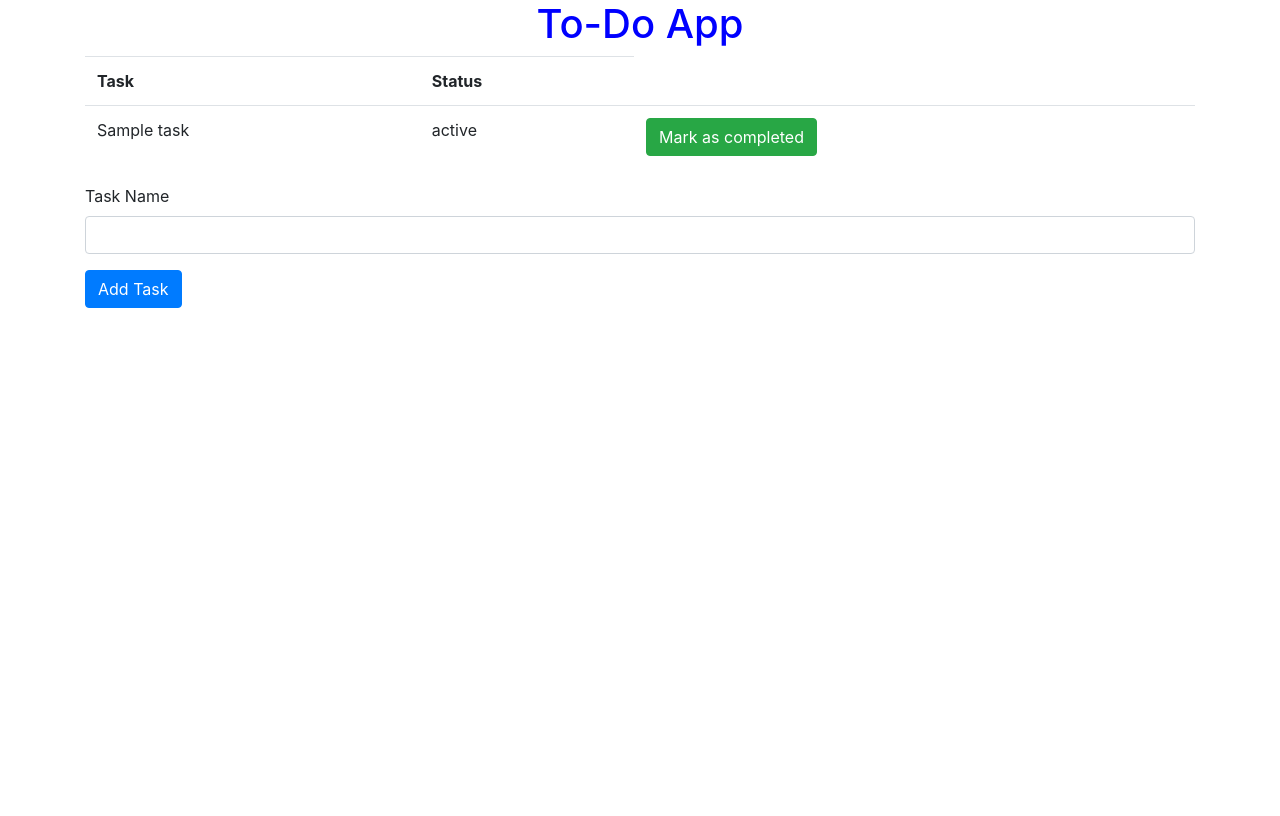
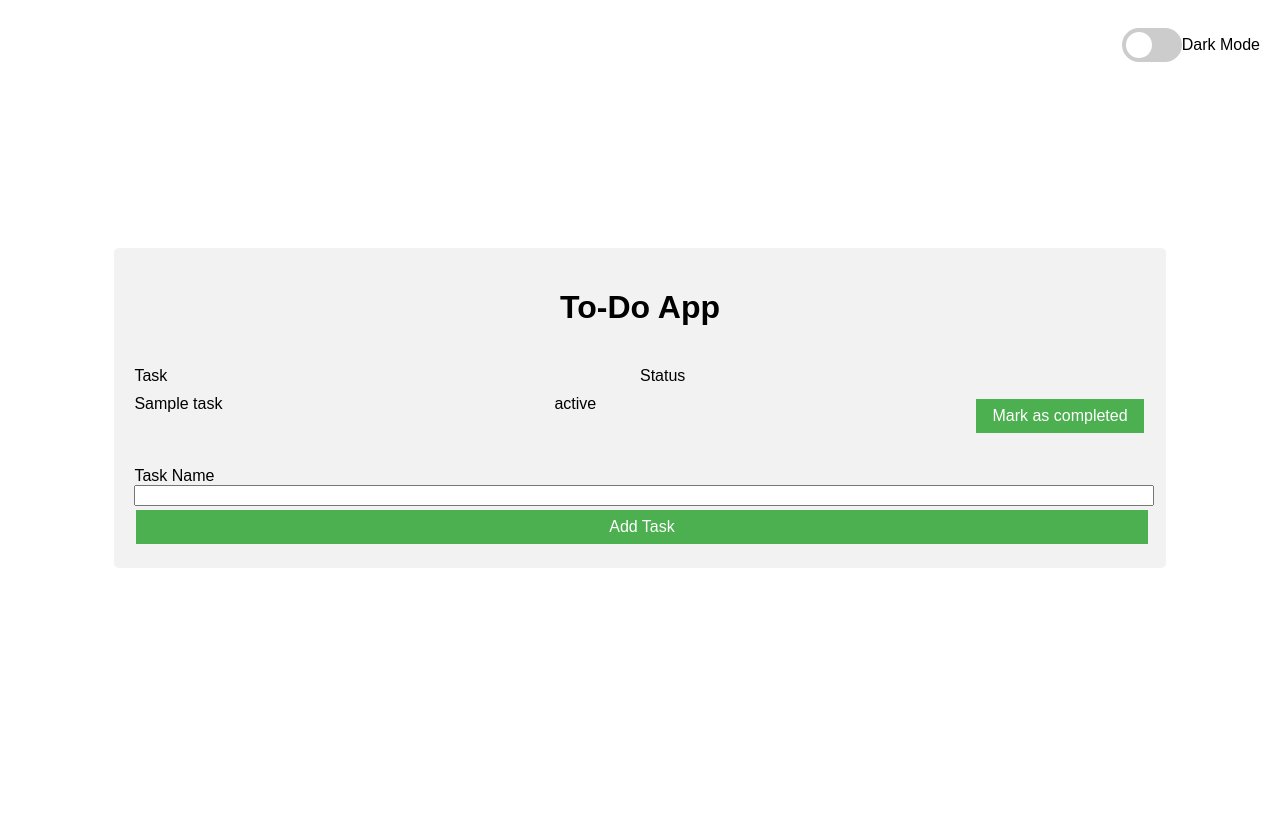
Before and after one commit to devdms/todo_flask, a Flask app: template templates/show_tasks.html in a window 1280 px wide. Before the commit the page ends 308 px from the top, so only its background shows below. Run offline with Flask 2, Linux system fonts and the light colour scheme; the template is opened without the code that fills it: most values are stand-ins (such as "Sample title", 1, 10 or a date in 2020); some libraries are stand-ins or nearby versions.

Commit message:
Mudanças a serem submetidas: 	modified:   main.py 	new file:   static/style.css 	renamed:    templates/styles-backup.css -> static/styles-backup.css 	modified:   tasks.db 	deleted:    templates/app.js 	modified:   templates/show_tasks.html 	deleted:    templates/style.css

```diff
--- a/main.py
+++ b/main.py
@@ -1,6 +1,7 @@
 from flask import Flask, render_template, request, redirect, url_for
 import sqlite3
 
+static_folder = 'static'
 app=Flask(__name__,template_folder='templates')
 
 # Conecta ao banco de dados
--- /dev/null
+++ b/static/style.css
@@ -0,0 +1,153 @@
+body {
+  display: flex;
+  flex-wrap: wrap;
+  justify-content: center;
+  align-items: center;
+  height: 100vh;
+  font-family: Arial, sans-serif;
+}
+
+.switch-container {
+  position: absolute;
+  top: 20px;
+  right: 20px;
+  display: flex;
+  align-items: center;
+}
+
+.switch {
+  position: relative;
+  display: inline-block;
+  width: 60px;
+  height: 34px;
+}
+
+input[type=checkbox] {
+  opacity: 0;
+  width: 0;
+  height: 0;
+}
+
+.slider {
+  position: absolute;
+  cursor: pointer;
+  top: 0;
+  left: 0;
+  right: 0;
+  bottom: 0;
+  background-color: #ccc;
+  -webkit-transition: .4s;
+  transition: .4s;
+  border-radius: 34px;
+}
+
+.slider:before {
+  position: absolute;
+  content: "";
+  height: 26px;
+  width: 26px;
+  left: 4px;
+  bottom: 4px;
+  background-color: white;
+  -webkit-transition: .4s;
+  transition: .4s;
+  border-radius: 50%;
+}
+
+input[type=checkbox]:checked + .slider {
+  background-color: #2196F3;
+}
+
+input[type=checkbox]:focus + .slider {
+  box-shadow: 0 0 1px #2196F3;
+}
+
+input[type=checkbox]:checked + .slider:before {
+  -webkit-transform: translateX(26px);
+  -ms-transform: translateX(26px);
+  transform: translateX(26px);
+}
+
+.slider.round {
+  border-radius: 34px;
+}
+
+.slider.round:before {
+  border-radius: 50%;
+}
+
+.container {
+  display: flex;
+  flex-direction: column;
+  align-items: center;
+  width: 80%;
+  background: #f2f2f2;
+  padding: 20px;
+  border-radius: 5px;
+}
+
+.text-center {
+  text-align: center;
+}
+
+.task-list {
+  width: 100%;
+  display: flex;
+  flex-direction: column;
+  align-items: center;
+  margin-top: 20px;
+}
+
+.task-list-header {
+  width: 100%;
+  display: flex;
+  justify-content: space-between;
+  margin-bottom: 10px;
+}
+
+.task-name {
+  flex: 1;
+}
+
+.task-status {
+  flex: 1;
+}
+
+.task-item {
+  width: 100%;
+  display: flex;
+  justify-content: space-between;
+  margin-bottom: 10px;
+  text-decoration: black;
+}
+
+.task-action {
+  display: flex;
+  justify-content: flex-end;
+}
+
+.btn {
+  background-color: #4CAF50; /* Green */
+  border: none;
+  color: white;
+  padding: 8px 16px;
+  text-align: center;
+  text-decoration: none;
+  display: inline-block;
+  font-size: 16px;
+  margin: 4px 2px;
+  cursor: pointer;
+}
+
+.add-task-form {
+  width: 100%;
+  margin-top: 20px;
+}
+
+.form-control {
+  width: 100%;
+}
+
+button[type=submit] {
+  width: 100%;
+}
--- a/templates/app.js
+++ /dev/null
@@ -1,25 +0,0 @@
-/* JS part */
-
-const toggleSwitch = document.querySelector('.switch input[type="checkbox"]');
-const currentTheme = localStorage.getItem('theme');
-
-if (currentTheme) {
-  document.documentElement.setAttribute('data-theme', currentTheme);
-
-  if (currentTheme === 'dark') {
-    toggleSwitch.checked = true;
-  }
-}
-
-function switchTheme(e) {
-  if (e.target.checked) {
-    document.documentElement.setAttribute('data-theme', 'dark');
-    localStorage.setItem('theme', 'dark');
-  }
-  else {
-    document.documentElement.setAttribute('data-theme', 'light');
-    localStorage.setItem('theme', 'light');
-  }
-}
-
-toggleSwitch.addEventListener('change', switchTheme, false);
--- a/templates/show_tasks.html
+++ b/templates/show_tasks.html
@@ -4,35 +4,67 @@
     <meta charset="UTF-8">
     <meta http-equiv="X-UA-Compatible" content="IE=edge">
     <meta name="viewport" content="width=device-width, initial-scale=1.0">
-    <link rel="stylesheet" href="style.css">
-    <link rel="stylesheet" href="https://stackpath.bootstrapcdn.com/bootstrap/4.5.2/css/bootstrap.min.css">
-
+    <link rel="stylesheet" href="{{ url_for('static', filename='style.css') }}">
     <title>To Do App</title>
 </head>
 <body>
+    <div class="switch-container">
+        <label class="switch">
+            <input type="checkbox" >
+            <span class="slider round"></span>
+        </label>
+        <p>Dark Mode</p>
+    </div>
     <div class="container">
         <h1 class="text-center">To-Do App</h1>
-    <table class="table">
-      <tr>
-        <th>Task</th>
-        <th>Status</th>
-      </tr>
+        <div class="task-list">
+            <div class="task-list-header">
+                <div class="task-name">Task</div>
+                <div class="task-status">Status</div>
+            </div>
             {% for task in tasks %}
-        <tr>
-          <td>{{ task.task_name }}</td>
-          <td>{{ task.status }}</td>
-          <td><a href="{{ url_for('mark_task_as_completed', task_id=task.task_id) }}" class="btn btn-success">Mark as completed</a></td>
-        </tr>
+            <div class="task-item">
+                <div class="task-name">{{ task.task_name }}</div>
+                <div class="task-status">{{ task.status }}</div>
+                <div class="task-action"><a href="{{ url_for('complete_task', task_id=task[0]) }}" class="btn">Mark as completed</a></div>
+            </div>
             {% endfor %}
-    </table>
-    <form action="{{ url_for('add_task') }}" method="POST">
+        </div>
+        <form action="{{ url_for('add_task') }}" method="POST" class="add-task-form">
             <div class="form-group">
                 <label for="task_name">Task Name</label>
                 <input type="text" class="form-control" id="task_name" name="task_name" required>
             </div>
-      <button type="submit" class="btn btn-primary">Add Task</button>
+            <button type="submit" class="btn">Add Task</button>
         </form>
     </div>
-  <script src="/templates/app.js"></script>
 </body>
+<script>
+  /* JS part */
+
+  const toggleSwitch =  document.querySelector('.switch input[type="checkbox"]');
+  const currentTheme = localStorage.getItem('theme');
+
+  if (currentTheme) {
+    document.documentElement.setAttribute('data-theme', currentTheme);
+
+    if (currentTheme === 'dark') {
+      toggleSwitch.checked = true;
+    }
+  }
+
+  function switchTheme(e) {
+    if (e.target.checked) {
+      document.documentElement.setAttribute('data-theme', 'dark');
+      localStorage.setItem('theme', 'dark');
+    }
+    else {
+      document.documentElement.setAttribute('data-theme', 'light');
+      localStorage.setItem('theme', 'light');
+    }
+  }
+
+  toggleSwitch.addEventListener('change', switchTheme, false);
+
+</script>
 </html>
--- a/templates/style.css
+++ /dev/null
@@ -1,90 +0,0 @@
-/* light mode styles */
-
-body {
-    background-color: white;
-    color: black;
-  }
-
-  .table {
-    background-color: white;
-    color: black;
-  }
-
-  /* dark mode styles */
-
-  .dark-mode {
-    background-color: black;
-    color: white;
-  }
-
-  .dark-mode .table {
-    background-color: black;
-    color: white;
-  }
-
-  /* Additional custom styles */
-
-  h1 {
-    color: blue;
-  }
-
-  /* toggle button */
-  .switch {
-    position: relative;
-    display: inline-block;
-    width: 60px;
-    height: 34px;
-  }
-
-  .switch input {
-    opacity: 0;
-    width: 0;
-    height: 0;
-  }
-
-  .slider {
-    position: absolute;
-    cursor: pointer;
-    top: 0;
-    left: 0;
-    right: 0;
-    bottom: 0;
-    background-color: #ccc;
-    -webkit-transition: .4s;
-    transition: .4s;
-  }
-
-  .slider:before {
-    position: absolute;
-    content: "";
-    height: 26px;
-    width: 26px;
-    left: 4px;
-    bottom: 4px;
-    background-color: white;
-    -webkit-transition: .4s;
-    transition: .4s;
-  }
-
-  input:checked + .slider {
-    background-color: #2196F3;
-  }
-
-  input:focus + .slider {
-    box-shadow: 0 0 1px #2196F3;
-  }
-
-  input:checked + .slider:before {
-    -webkit-transform: translateX(26px);
-    -ms-transform: translateX(26px);
-    transform: translateX(26px);
-  }
-
-  /* Rounded sliders */
-  .slider.round {
-    border-radius: 34px;
-  }
-
-  .slider.round:before {
-    border-radius: 50%;
-  }
```
Also changed, not shown: static/styles-backup.css (renamed from templates/styles-backup.css), tasks.db. Lines whose indentation alone changed are shown as unchanged.
